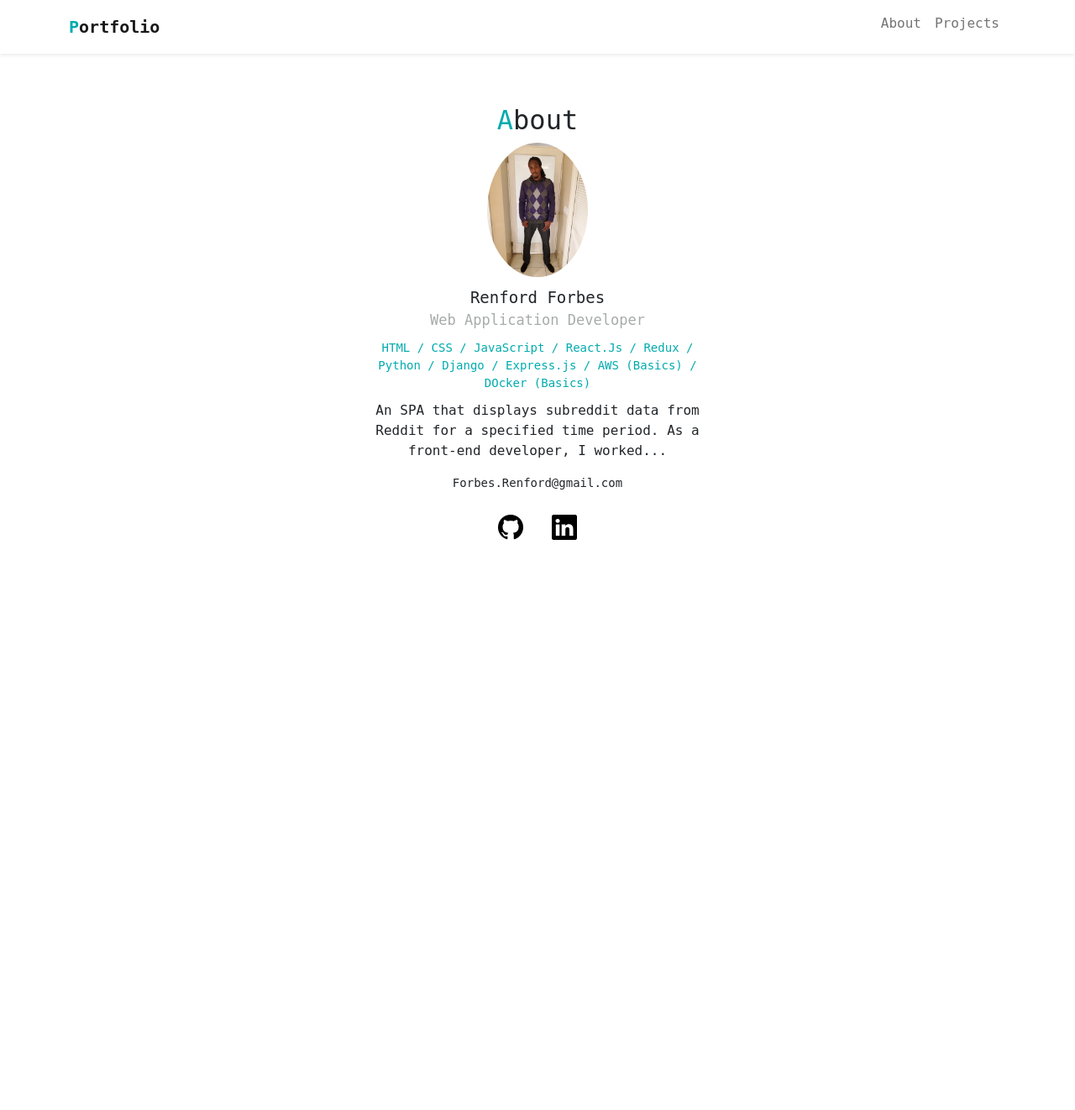
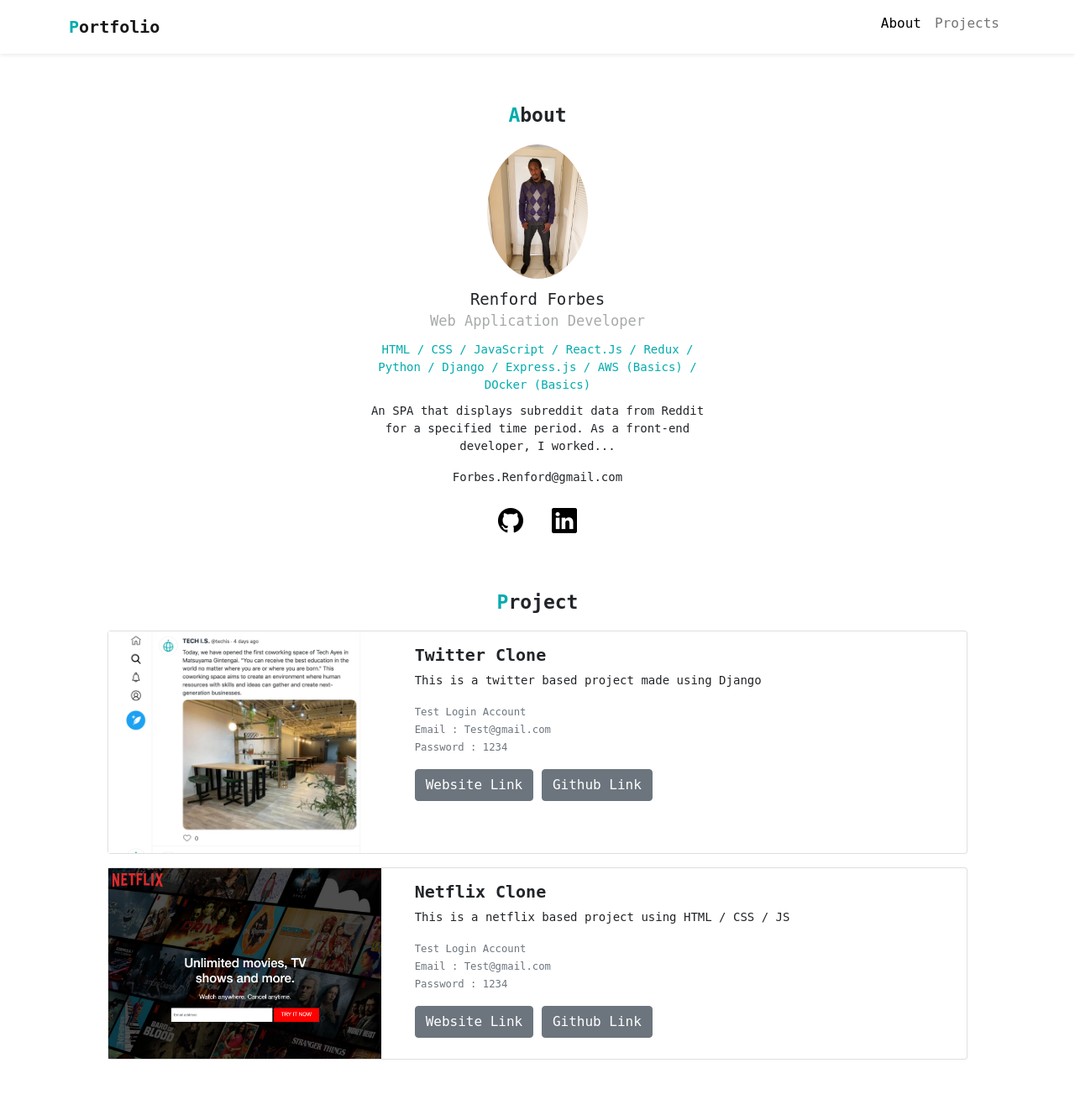
Before and after one commit to RenfordF/portfolio, a PHP site: page / in a window 1280 px wide. Shown: the whole page at 84% size. Before the commit the page ends 800 px from the top, so only its background shows below. Run offline with PHP 8.4, Linux system fonts and the light colour scheme.

Commit message:
Created the project section, designing template completed

```diff
--- a/index.html
+++ b/index.html
@@ -44,7 +44,55 @@
               <div class="icons">
                  <a href="#"><i class="bi bi-github"></i></a>
                  <a href="#"><i class="bi bi-linkedin ms-3"></i></a>
+              </div>
+          </div>
 
+          <div id="project">
+              <h2><span class="font-primary">P</span>roject</h2>
+
+              <div class="card mb-3">
+                <div class="row">
+                  <div class="col-md-4">
+                    <img src="img/project-twitter.png" alt="Twitter Project">
+                  </div>
+                  <div class="col-md-8">
+                    <div class="card-body">
+                      <h5 class="card-title">Twitter Clone</h5>
+                      <p class="card-text">This is a twitter based project made using Django</p>
+                      <p class="card-text"><small class="text-muted">
+                          Test Login Account <br>
+                          Email : Test@gmail.com <br>
+                          Password : 1234
+                          </small></p>
+                          <a href="#" target="_blank" class="btn btn-secondary">Website Link</a>
+                          <a href="#" target="_blank" class="btn btn-secondary">Github Link</a>
+                    </div>
+                  </div>
+                </div>
+              </div>
+
+              <div class="card mb-3">
+                <div class="row">
+                  <div class="col-md-4">
+                    <img src="img/project-netflix.png" alt="Netflix Project">
+                  </div>
+                  <div class="col-md-8">
+                    <div class="card-body">
+                      <h5 class="card-title">Netflix Clone</h5>
+                      <p class="card-text">This is a netflix based project using HTML / CSS / JS</p>
+                      <p class="card-text"><small class="text-muted">
+                          Test Login Account <br>
+                          Email : Test@gmail.com <br>
+                          Password : 1234
+                          </small></p>
+                          <a href="#" target="_blank" class="btn btn-secondary">Website Link</a>
+                          <a href="#" target="_blank" class="btn btn-secondary">Github Link</a>
+                    </div>
+                  </div>
+                </div>
+              </div>
+
+          </div>
         <script src="https://cdn.jsdelivr.net/npm/bootstrap@5.1.3/dist/js/bootstrap.bundle.min.js" integrity="sha384-ka7Sk0Gln4gmtz2MlQnikT1wXgYsOg+OMhuP+IlRH9sENBO0LRn5q+8nbTov4+1p" crossorigin="anonymous"></script>
     </body>
 
--- a/style.css
+++ b/style.css
@@ -15,6 +15,20 @@
 .title-icon{
     font-size: 20px;
     font-weight: bold;
+}
+
+p{
+    font-size: 14px;
+}
+
+h2{
+    font-weight: bold;
+    font-size: 23px;
+    margin-bottom: 20px;
+}
+
+a.font-black{
+    color: #000 !important;
 }
 
 /**********
@@ -64,3 +78,26 @@
 #about .icons a{
     color: #000;
 }
+
+/****************
+
+PROJECT
+
+****************/
+
+#project{
+    margin: 60px auto;
+    width: 80%;
+}
+
+#project h2{
+    text-align: center;
+}
+
+#project .card img{
+    width: 100%;
+}
+
+#project .card-title{
+    font-weight: bold;
+}
```
